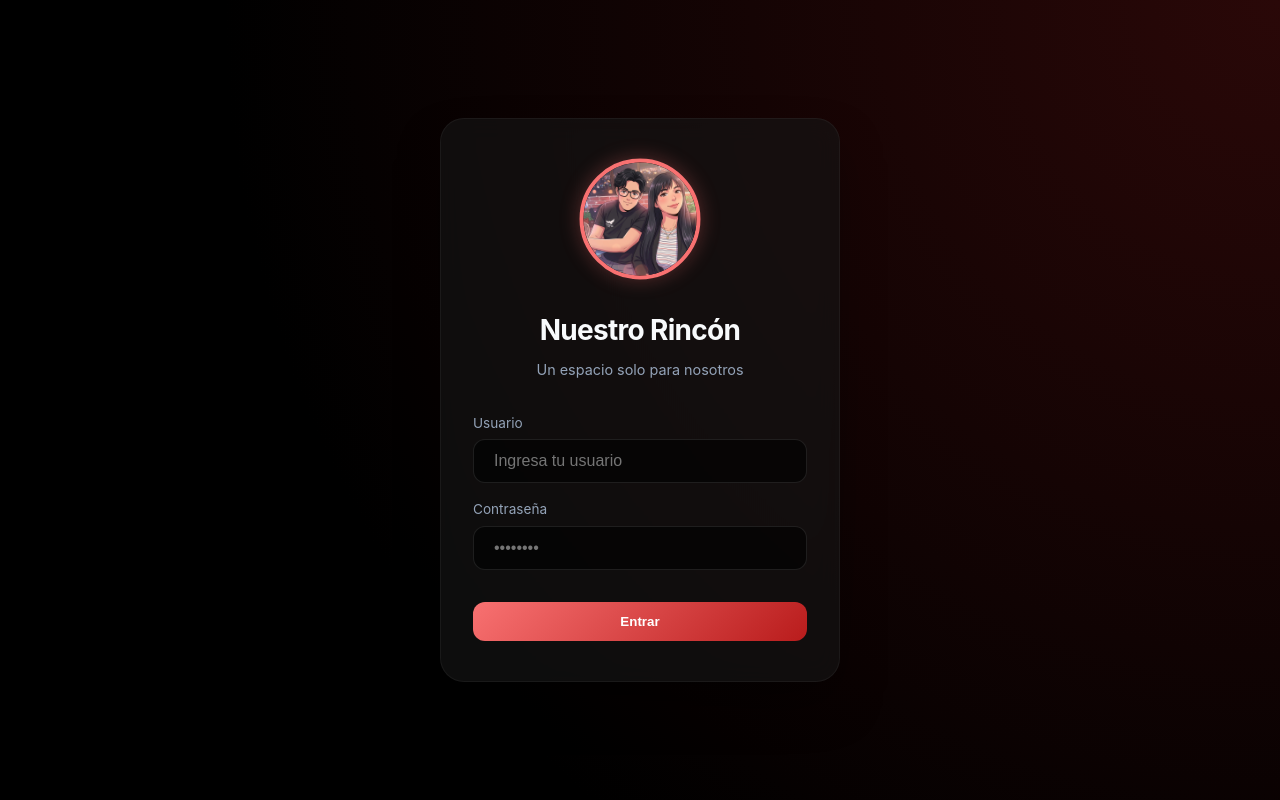
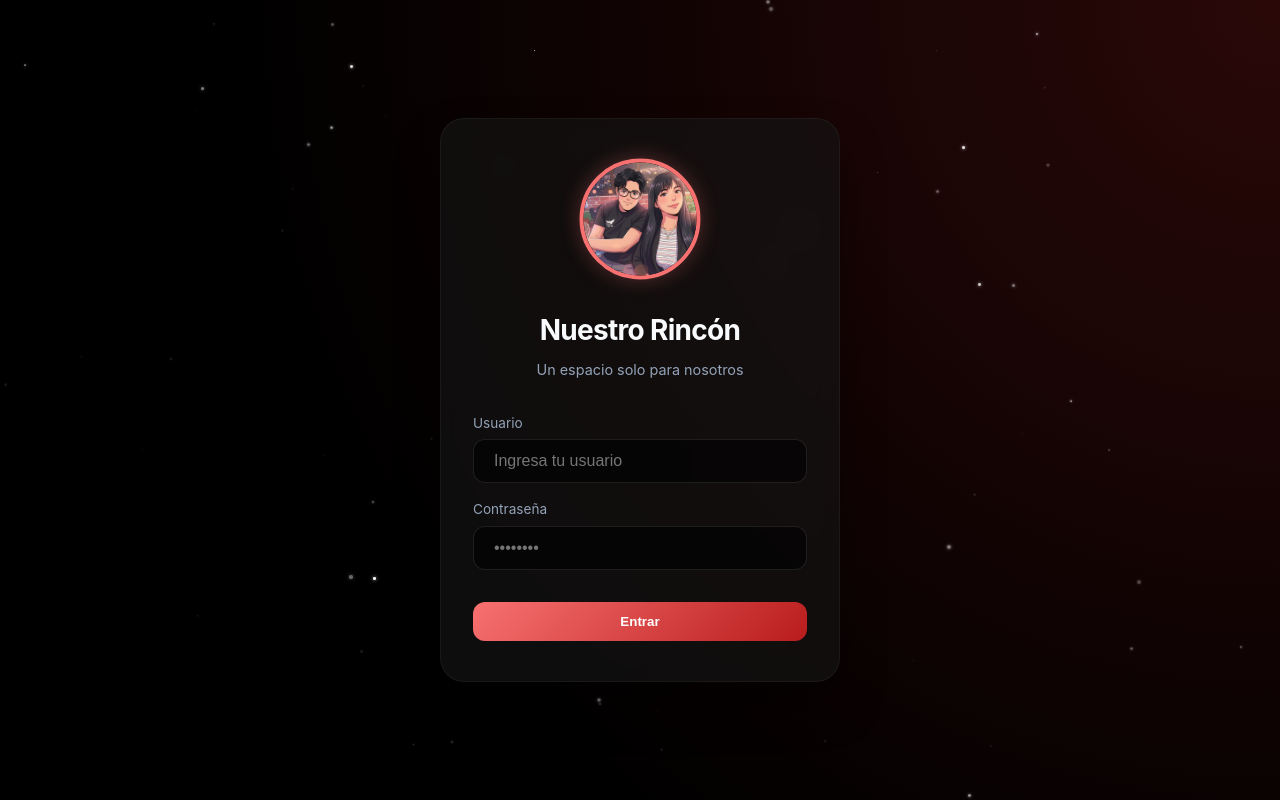
Before and after one commit to yecmen/recuerdos, a React (Vite) app: page / in a window 1280 px wide. Built offline with nearby package versions, Linux system fonts and the light colour scheme.

Commit message:
Add starry night background effect

```diff
--- a/src/App.jsx
+++ b/src/App.jsx
@@ -1,6 +1,7 @@
 import { useState } from 'react';
 import Login from './components/Login';
 import Dashboard from './components/Dashboard';
+import Stars from './components/Stars';
 
 function App() {
   const [isLoggedIn, setIsLoggedIn] = useState(() => {
@@ -25,7 +26,8 @@ function App() {
   };
 
   return (
-    <div style={{ width: '100%', minHeight: '100vh' }}>
+    <div style={{ width: '100%', minHeight: '100vh', position: 'relative' }}>
+      <Stars />
       {!isLoggedIn ? (
         <Login onLogin={handleLogin} />
       ) : (
--- /dev/null
+++ b/src/components/Stars.jsx
@@ -0,0 +1,36 @@
+import { useMemo } from 'react';
+
+export default function Stars() {
+  const stars = useMemo(() => {
+    return Array.from({ length: 70 }).map((_, i) => ({
+      id: i,
+      left: `${Math.random() * 100}vw`,
+      top: `${Math.random() * 100}vh`,
+      size: `${Math.random() * 3 + 1}px`,
+      duration: `${Math.random() * 4 + 2}s`,
+      delay: `${Math.random() * 5}s`,
+      maxOpacity: Math.random() * 0.7 + 0.3
+    }));
+  }, []);
+
+  return (
+    <div style={{ position: 'fixed', inset: 0, zIndex: 0, pointerEvents: 'none', overflow: 'hidden' }}>
+      {stars.map((star) => (
+        <div
+          key={star.id}
+          className="star"
+          style={{
+            position: 'absolute',
+            left: star.left,
+            top: star.top,
+            width: star.size,
+            height: star.size,
+            animationDelay: star.delay,
+            '--duration': star.duration,
+            '--max-opacity': star.maxOpacity
+          }}
+        />
+      ))}
+    </div>
+  );
+}
--- a/src/index.css
+++ b/src/index.css
@@ -140,3 +140,17 @@ h1, h2, h3, h4 {
     font-size: 1.25rem;
   }
 }
+
+/* Stars Animation */
+.star {
+  background-color: white;
+  border-radius: 50%;
+  animation: twinkle var(--duration) ease-in-out infinite alternate;
+  opacity: 0;
+  box-shadow: 0 0 4px rgba(255, 255, 255, 0.8);
+}
+
+@keyframes twinkle {
+  0% { opacity: 0; transform: scale(0.5); }
+  100% { opacity: var(--max-opacity); transform: scale(1); }
+}
```
